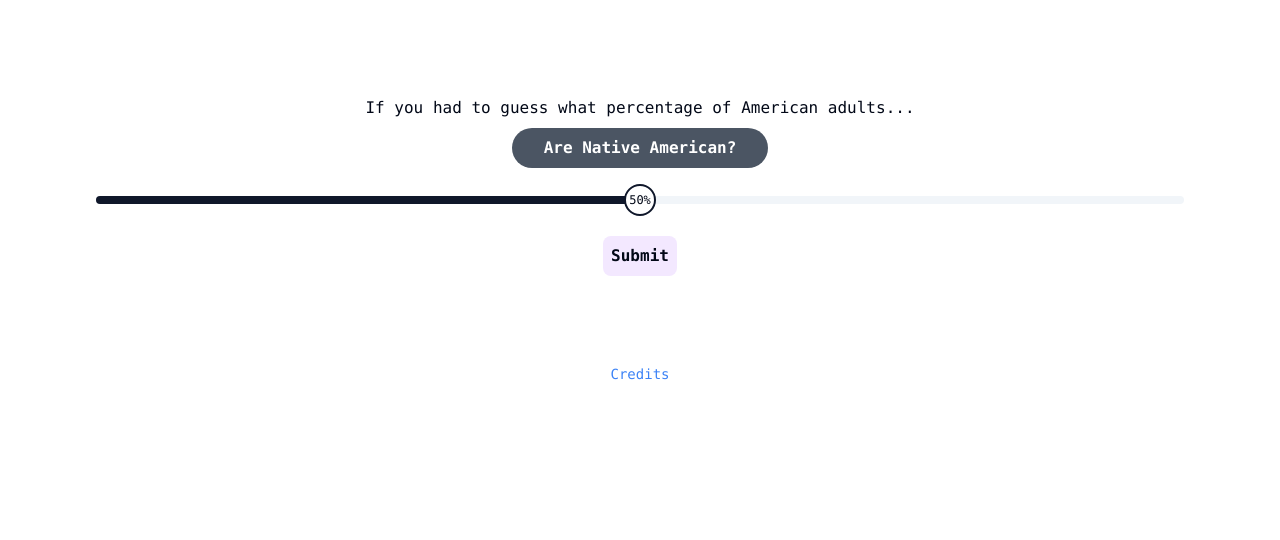
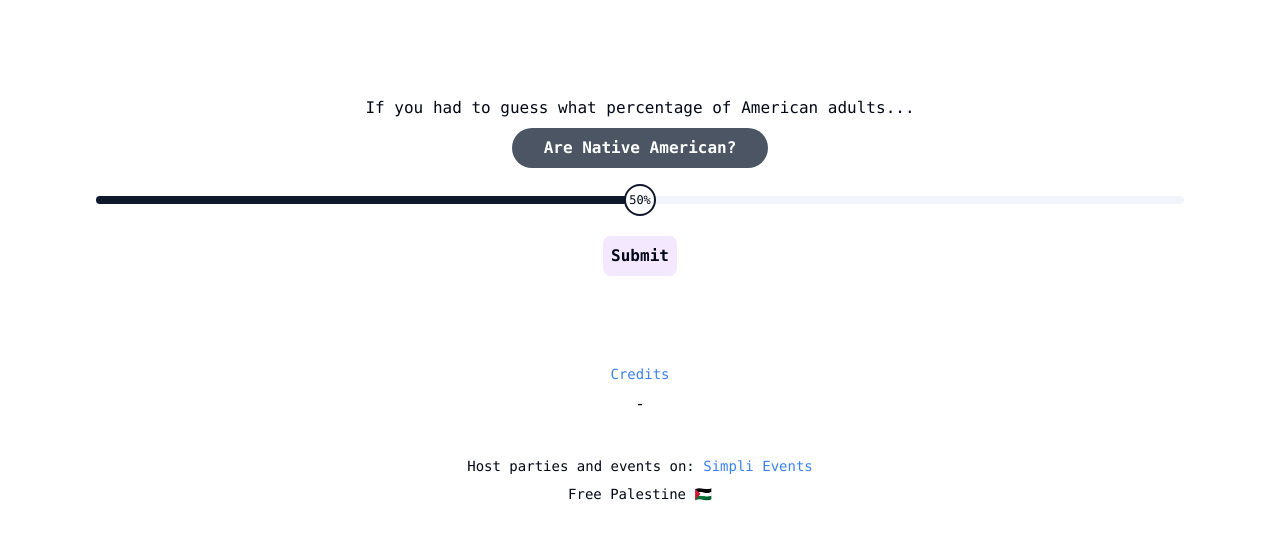
Before and after one commit to buhama/small-population-quiz.vercel-.app, a Next.js app: page / in a window 1280 px wide. Shown: the top 540 px of the page. Built offline with nearby package versions, Linux system fonts and the light colour scheme.

Commit message:
clout chasing

```diff
--- a/app/page.tsx
+++ b/app/page.tsx
@@ -265,6 +265,18 @@ export default function Home({
 					>
 						Credits
 					</Link>
+					<p>-</p>
+					<p className='mt-8 text-sm'>
+						Host parties and events on:{' '}
+						<Link
+							href='https://simpli.events'
+							target='_blank'
+							className='text-blue-500 hover:underline cursor-pointer'
+						>
+							Simpli Events
+						</Link>
+					</p>
+					<p className='mb-8 text-sm'>Free Palestine 🇵🇸</p>
 				</>
 			)}
 		</main>
```
